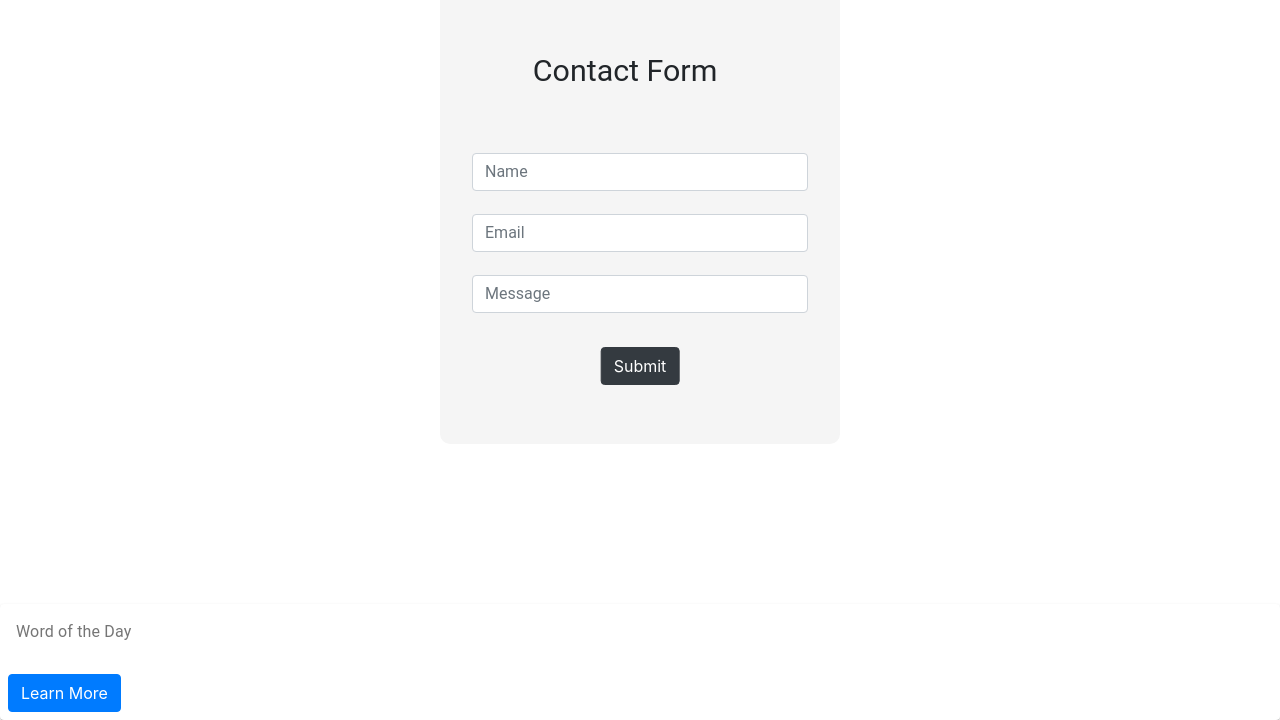
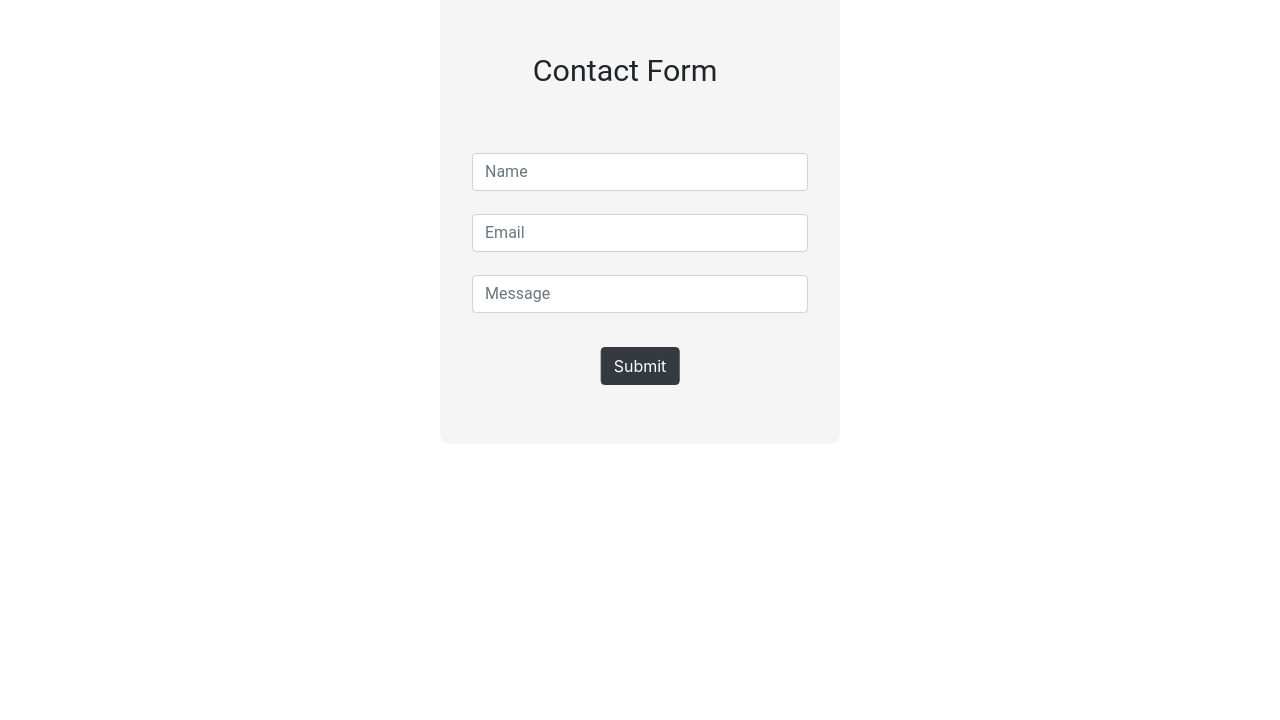
Before and after one commit to shpaksasha/Calendar, a React (Create React App) app: page /log in a window 1280 px wide. Shown: the part 262-982 px from the top of the page. After the commit the page ends 866 px from the top, so only its background shows below. Built offline with nearby package versions, Linux system fonts and the light colour scheme.

Commit message:
minimal changes

```diff
--- a/src/components/LogOn/log.js
+++ b/src/components/LogOn/log.js
@@ -80,12 +80,17 @@ const LogOn = () => {
                 const raw =localStorage.getItem('emails');
                 setAuth(JSON.parse(raw));
             }
-            resolve()
+            resolve(pullLocal)
         }, 2000)
     });
 
-    prom.then(()=> {
-        console.log('Promise resolved')
+    prom.then(pull => {
+        const prom2 = new Promise((resolve, reject) =>{
+            setTimeout(() => {
+                console.log('Promise resolved', pull)
+                resolve(pull)
+            },3000)
+        })
     })
 
     // const pullLocal = () => {
@@ -115,7 +120,6 @@ const LogOn = () => {
 
 
     return (
-        <div>
         <Form className={classes.form} onSubmit={handleSubmit}>
             <Form.Label className={classes.contact}>Contact Form</Form.Label>
             <Form.Group controlId='formName' className={classes.control}>
@@ -137,28 +141,7 @@ const LogOn = () => {
                 Submit
             </Button>
         </Form>
-            <Card className={classes.root}>
-                <CardContent>
-                    <Typography className={classes.title} color="textSecondary" gutterBottom>
-                        Word of the Day
-                    </Typography>
-                    <Typography variant="h5" component="h2">
-
-                    </Typography>
-                </CardContent>
-                <CardActions>
-                    <Button size="small">Learn More</Button>
-                </CardActions>
-            </Card>
-        </div>
     )
-
-    // if (event) {
-    //     return handleSubmit(event);
-    //
-    // } else {
-    //     return pullBase
-    // }
 };
 
 export default LogOn;
```
